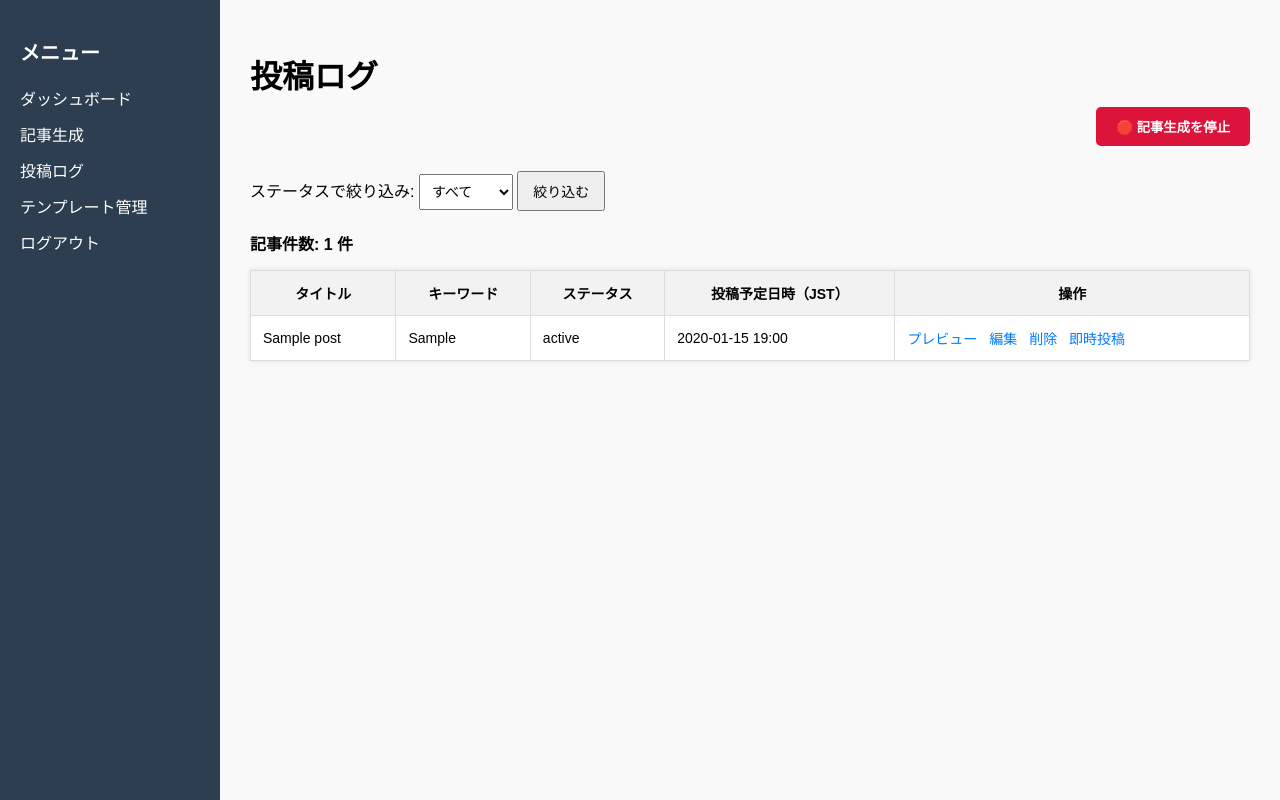
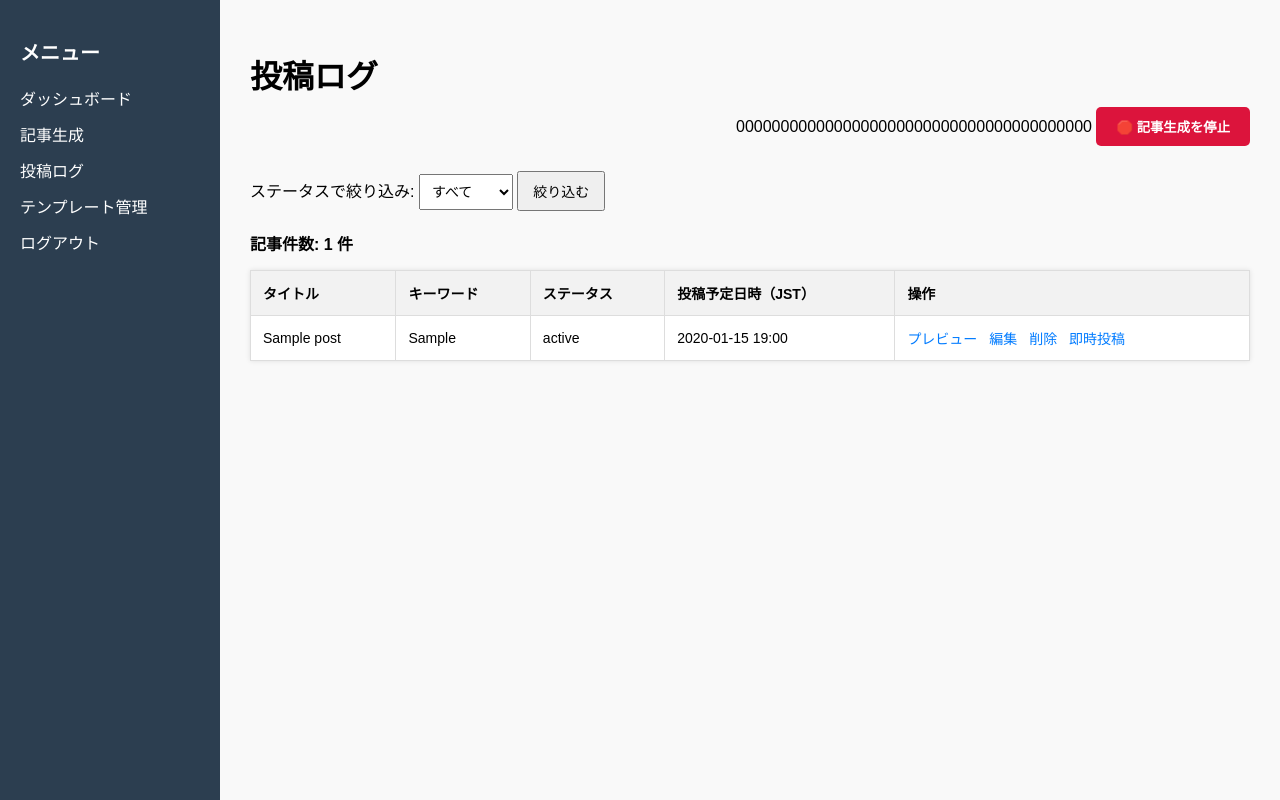
Before and after one commit to ryu-matsu2002/ver8-ai-posting-tool, a Flask app: page /admin/log/1 in a window 1280 px wide. Run offline with Flask 3, Linux system fonts and the light colour scheme; a user stored in the database is signed in; tables that the repository leaves empty hold one stand-in row (values such as "Sample post").

Commit message:
VER8: 投稿停止機能生成修正反映

```diff
--- a/app/templates/admin_log.html
+++ b/app/templates/admin_log.html
@@ -69,15 +69,28 @@
             border: 1px solid #ddd;
             padding: 12px;
             font-size: 14px;
+            text-align: left;
         }
         th {
             background-color: #f2f2f2;
         }
 
-        .status-生成中 { color: purple; font-weight: bold; }
-        .status-生成待ち { color: orange; font-weight: bold; }
-        .status-生成完了 { color: blue; font-weight: bold; }
-        .status-投稿済み { color: green; font-weight: bold; }
+        .status-生成中 {
+            color: purple;
+            font-weight: bold;
+        }
+        .status-生成待ち {
+            color: orange;
+            font-weight: bold;
+        }
+        .status-生成完了 {
+            color: blue;
+            font-weight: bold;
+        }
+        .status-投稿済み {
+            color: green;
+            font-weight: bold;
+        }
 
         .action-buttons a {
             margin-right: 8px;
@@ -133,10 +146,12 @@
         <!-- ✅ 停止ボタン -->
         <div class="stop-button-form">
             <form method="POST" action="{{ url_for('routes.stop_generation') }}" onsubmit="return confirm('記事生成を停止しますか？');">
+                {{ csrf_token() }}
                 <button type="submit">🛑 記事生成を停止</button>
             </form>
         </div>
 
+        <!-- ✅ フィルター -->
         <form method="GET" class="filter-form">
             <label for="status">ステータスで絞り込み:</label>
             <select name="status" id="status">
```
